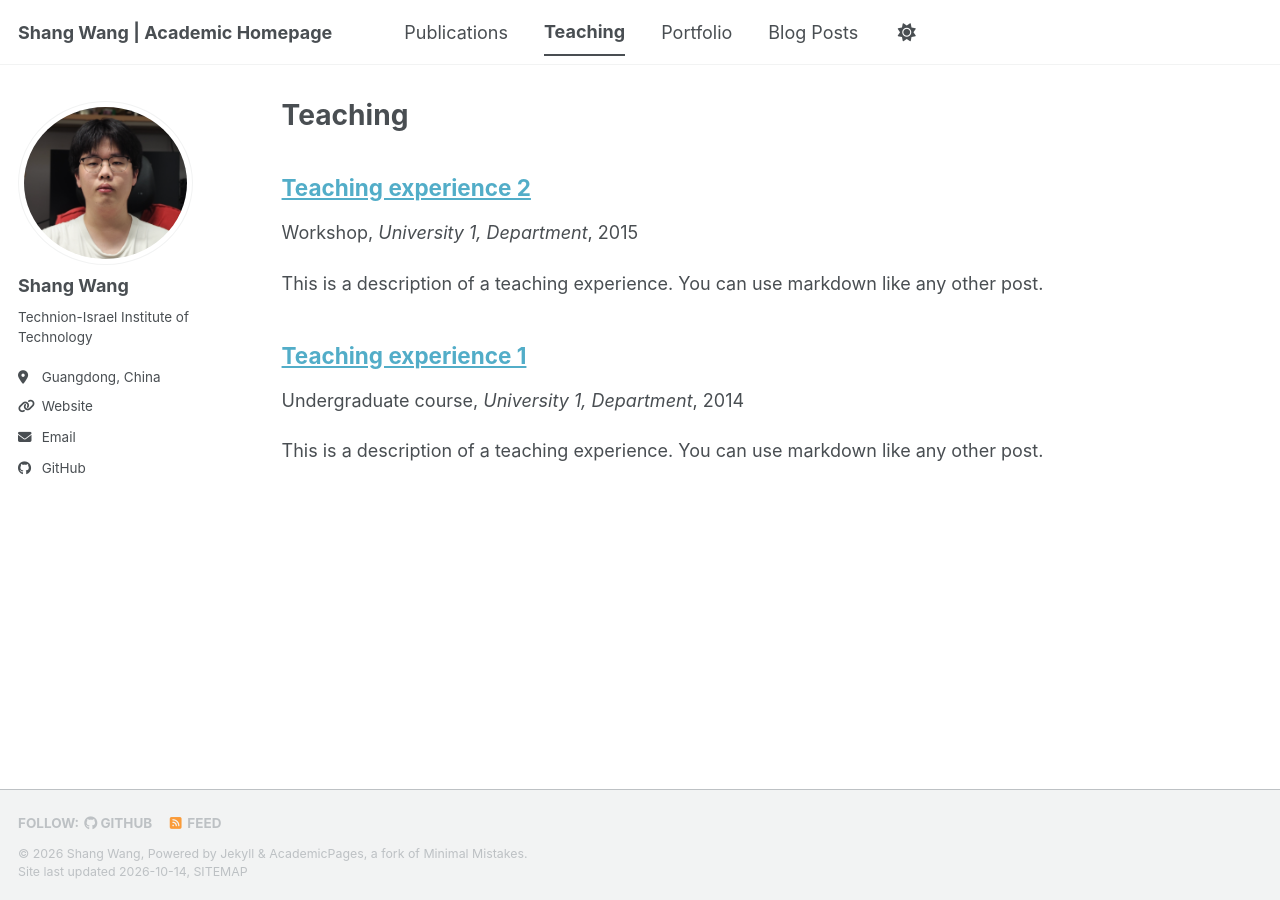
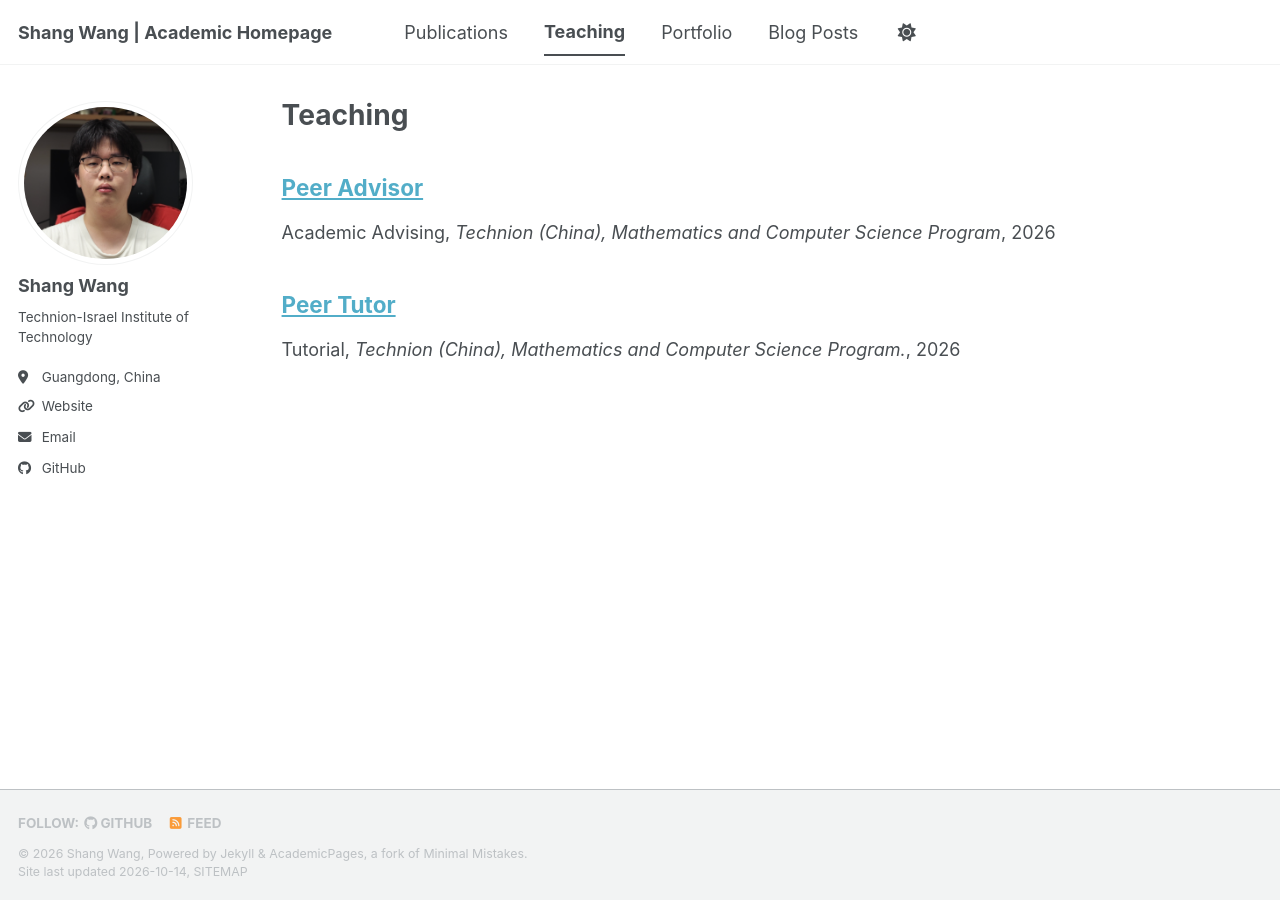
Before and after one commit to Sha17g/Sha17g.github.io, a Jekyll site: the page built from _pages/teaching.html, in a window 1280 px wide. Built offline with Jekyll 4.4.1, drawn with Linux system fonts in a browser that asks for light colours; a style sheet for code colours, icons or effects is not loaded.

Commit message:
Teaching update

```diff
--- a/_teaching/2014-spring-teaching-1.md
+++ /dev/null
@@ -1,20 +0,0 @@
----
-title: "Teaching experience 1"
-collection: teaching
-type: "Undergraduate course"
-permalink: /teaching/2014-spring-teaching-1
-venue: "University 1, Department"
-date: 2014-01-01
-location: "City, Country"
----
-
-This is a description of a teaching experience. You can use markdown like any other post.
-
-Heading 1
-======
-
-Heading 2
-======
-
-Heading 3
-======
--- a/_teaching/2015-spring-teaching-2.md
+++ b/_teaching/2015-spring-teaching-2.md
@@ -1,20 +1,9 @@
 ---
-title: "Teaching experience 2"
+title: "Peer Advisor"
 collection: teaching
-type: "Workshop"
-permalink: /teaching/2015-spring-teaching-1
-venue: "University 1, Department"
-date: 2015-01-01
-location: "City, Country"
+type: "Academic Advising"
+permalink: /teaching/2026-Winter-teaching-1
+venue: "Technion (China), Mathematics and Computer Science Program"
+date: 2026-10-12
+location: "Shantou, China"
 ---
-
-This is a description of a teaching experience. You can use markdown like any other post.
-
-Heading 1
-======
-
-Heading 2
-======
-
-Heading 3
-======
--- /dev/null
+++ b/_teaching/2026-summer-teaching-1.md
@@ -0,0 +1,9 @@
+---
+title: "Peer Tutor"
+collection: teaching
+type: "Tutorial"
+permalink: /teaching/2026-summer-teaching-1/
+venue: "Technion (China), Mathematics and Computer Science Program."
+date: 2026-08-01
+location: "Shantou, China"
+---
```
